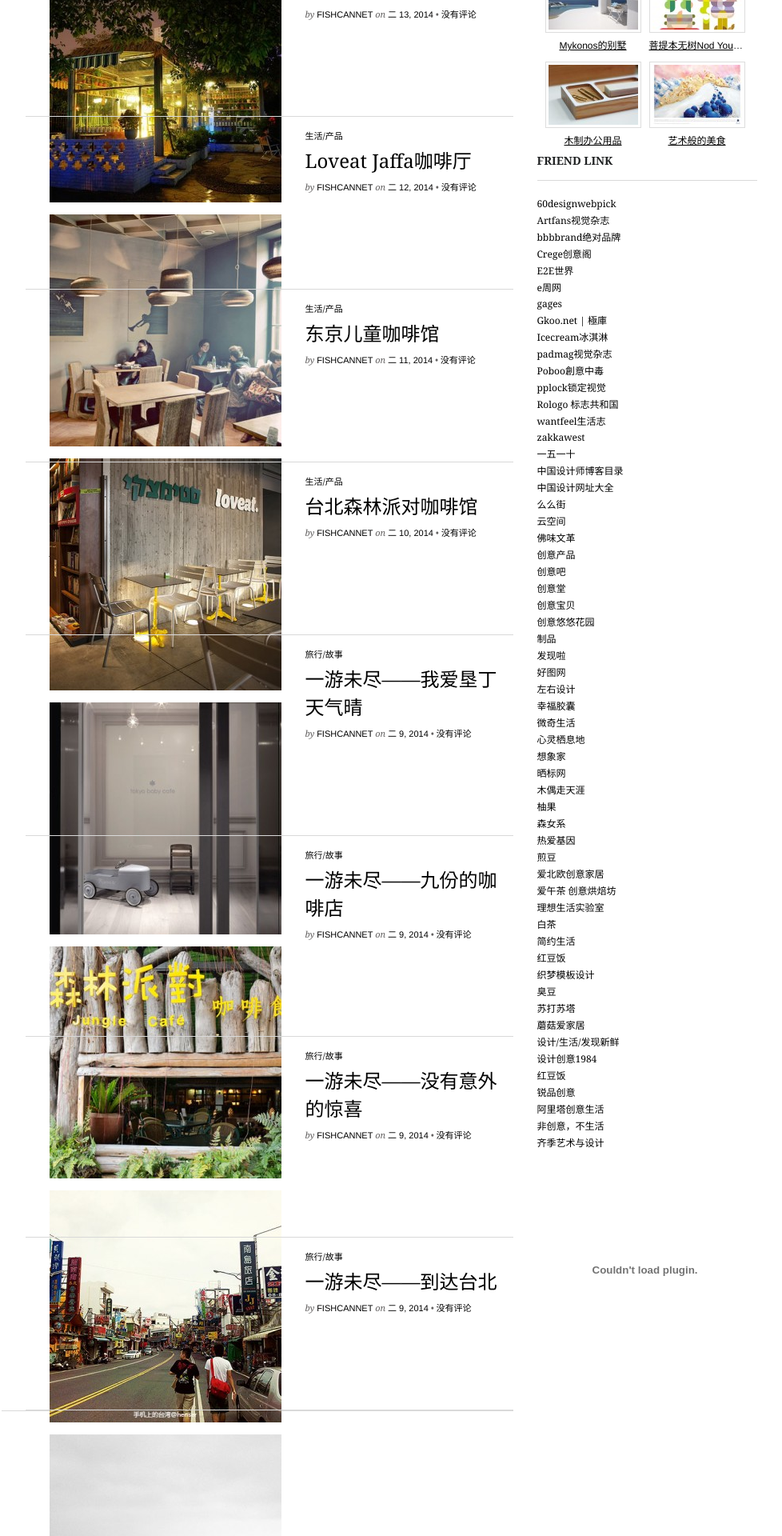
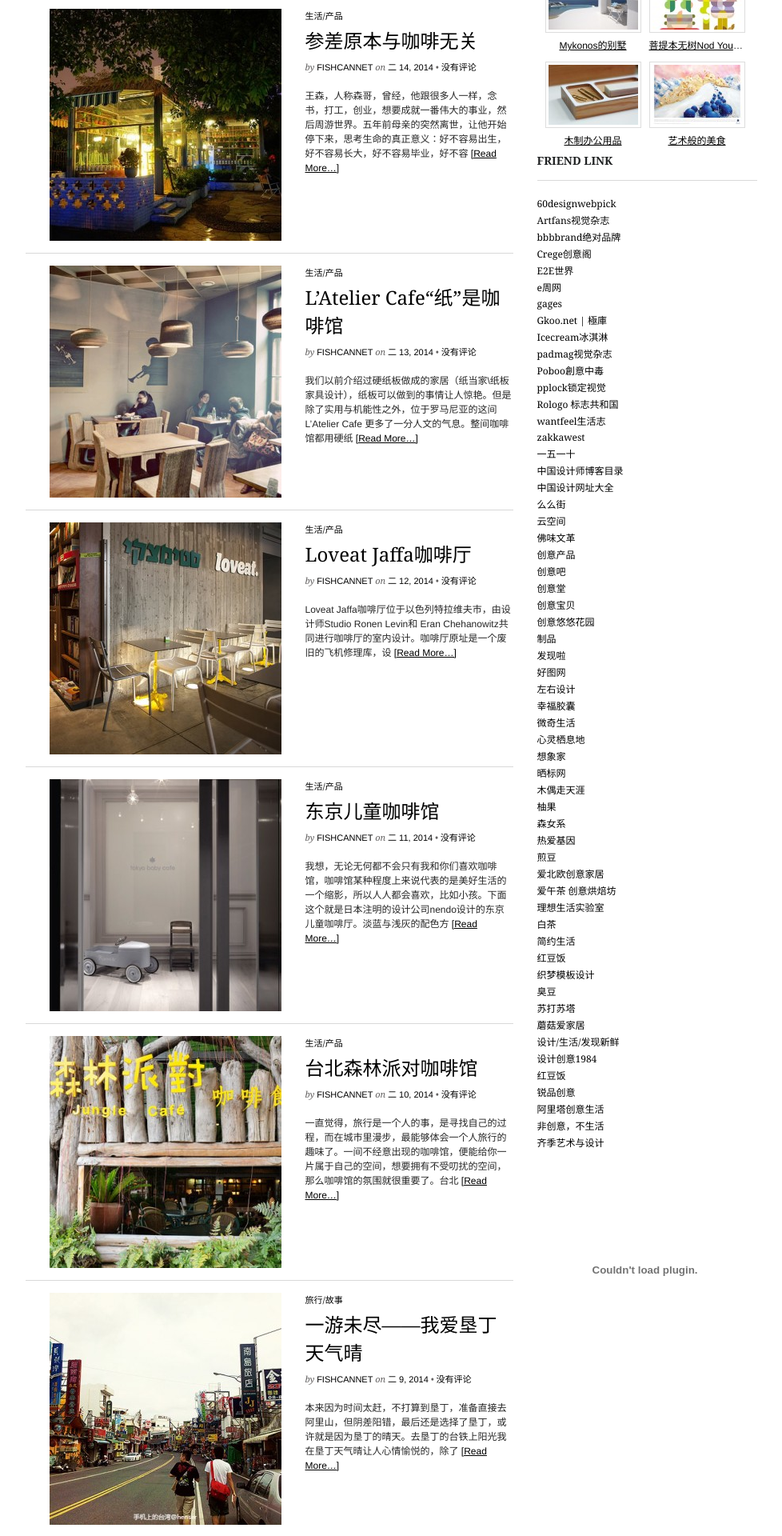
Before and after one commit to MadelineZYK/MyWeb, a PHP site: page /fish.html in a window 1280 px wide. Shown: the part 1480-3400 px from the top of the page at 80% size, without its empty margins (151-1129 px from the left). Run offline with PHP 8.4, Linux system fonts and the light colour scheme.

Commit message:
20140829
revise

```diff
--- a/美好视界/css/fish.css
+++ b/美好视界/css/fish.css
@@ -57,6 +57,9 @@ div,a{margin: 0;padding: 0;border: 0;outline: 0;vertical-align: baseline;backgro
 .postauthor{text-transform: uppercase;}
 .list .travel {padding: 15px 0 0 30px;border-bottom: 1px solid #d9d9d9;position: relative;}
 .travel .reserve{font-size: 15px;top:24px;left: 60px;color: #fff;position: absolute;visibility: hidden;}
+.postcontent1{color: #262626;font: 12px/1.5 Helvetica, Arial, sans-serif;}
+.postcontent1 p{margin-bottom: 15px;margin: 10px 0;}
+.postcontent1 a{text-decoration: underline;}
 
 
 .list .travel h2,.list .travel h2 a{color: #000;font-size: 24px;font-weight: normal;text-decoration: none;margin-bottom: 8px;}
--- a/美好视界/fish.html
+++ b/美好视界/fish.html
@@ -207,7 +207,7 @@
 						<em>• </em>
 						<a href="#">没有评论</a>
 					</div>
-					<div class="postcontent">
+					<div class="postcontent1">
 						<p>随着现在科技的发展，市场上出现了各种记笔记的电子产品，随身携带的手机平板之类的也为我们的记录带来了很大的便利。但是，再先进的技术也无法替代在纸质笔记本上那种手写的温暖，更别说纸品随着时间推移慢慢泛黄的
 							<span class="readmore">
 								<a href="#">[Read More…]</a>
@@ -236,7 +236,7 @@
 						<em>• </em>
 						<a href="#">没有评论</a>
 					</div>
-					<div class="postcontent">
+					<div class="postcontent1">
 						<p>摄影师Sean Dooley 用独特的视角展现了一些已经灭绝或者频临绝种的动物肖像，环境的问题导致很多物种在地球上消失，而我们又做了些什么？
 							<span class="readmore">
 								<a href="#">[Read More…]</a>
@@ -266,7 +266,7 @@
 						<em>• </em>
 						<a href="#">没有评论</a>
 					</div>
-					<div class="postcontent">
+					<div class="postcontent1">
 						<p>艺术家Victor Nunes用爆米花、杯子、剪刀等这些生活上信手拈来的东西，创作出惊人的作品，有时候创意就是这么简单，往往我们忽略掉的，才是你最大的灵感来源。
 							<span class="readmore">
 								<a href="#">[Read More…]</a>
@@ -295,7 +295,7 @@
 						<em>• </em>
 						<a href="#">没有评论</a>
 					</div>
-					<div class="postcontent">
+					<div class="postcontent1">
 						<p>王森，人称森哥，曾经，他跟很多人一样，念书，打工，创业，想要成就一番伟大的事业，然后周游世界。五年前母亲的突然离世，让他开始停下来，思考生命的真正意义：好不容易出生，好不容易长大，好不容易毕业，好不容
 							<span class="readmore">
 								<a href="#">[Read More…]</a>
@@ -324,7 +324,7 @@
 						<em>• </em>
 						<a href="#">没有评论</a>
 					</div>
-					<div class="postcontent">
+					<div class="postcontent1">
 						<p>我们以前介绍过硬纸板做成的家居（纸当家\纸板家具设计），纸板可以做到的事情让人惊艳。但是除了实用与机能性之外，位于罗马尼亚的这间 L’Atelier Cafe 更多了一分人文的气息。整间咖啡馆都用硬纸
 							<span class="readmore">
 								<a href="#">[Read More…]</a>
@@ -353,7 +353,7 @@
 						<em>• </em>
 						<a href="#">没有评论</a>
 					</div>
-					<div class="postcontent">
+					<div class="postcontent1">
 						<p>Loveat Jaffa咖啡厅位于以色列特拉维夫市，由设计师Studio Ronen Levin和 Eran Chehanowitz共同进行咖啡厅的室内设计。咖啡厅原址是一个废旧的飞机修理库，设
 							<span class="readmore">
 								<a href="#">[Read More…]</a>
@@ -382,7 +382,7 @@
 						<em>• </em>
 						<a href="#">没有评论</a>
 					</div>
-					<div class="postcontent">
+					<div class="postcontent1">
 						<p>我想，无论无何都不会只有我和你们喜欢咖啡馆，咖啡馆某种程度上来说代表的是美好生活的一个缩影，所以人人都会喜欢，比如小孩。下面这个就是日本注明的设计公司nendo设计的东京儿童咖啡厅。淡蓝与浅灰的配色方
 							<span class="readmore">
 								<a href="#">[Read More…]</a>
@@ -411,7 +411,7 @@
 						<em>• </em>
 						<a href="#">没有评论</a>
 					</div>
-					<div class="postcontent">
+					<div class="postcontent1">
 						<p>一直觉得，旅行是一个人的事，是寻找自己的过程，而在城市里漫步，最能够体会一个人旅行的趣味了。一间不经意出现的咖啡馆，便能给你一片属于自己的空间，想要拥有不受叨扰的空间，那么咖啡馆的氛围就很重要了。台北
 							<span class="readmore">
 								<a href="#">[Read More…]</a>
@@ -440,19 +440,8 @@
 						<em>• </em>
 						<a href="#">没有评论</a>
 					</div>
-					<div class="postcontent">
-						<p>本来因为时间太赶，不打算到垦丁，准备直接去阿里山，但阴差阳错，最后还是选择了垦丁，或许就是因为垦丁的晴天。
-
-去垦丁的台铁上
-
-
-阳光
-
-
-我在垦丁天气晴
-
-
-让人心情愉悦的，除了
+					<div class="postcontent1">
+						<p>本来因为时间太赶，不打算到垦丁，准备直接去阿里山，但阴差阳错，最后还是选择了垦丁，或许就是因为垦丁的晴天。去垦丁的台铁上阳光我在垦丁天气晴让人心情愉悦的，除了
 							<span class="readmore">
 								<a href="#">[Read More…]</a>
 							</span>
@@ -480,10 +469,8 @@
 						<em>• </em>
 						<a href="#">没有评论</a>
 					</div>
-					<div class="postcontent">
-						<p>在台湾的第三天，或许是因为陈绮贞九份的咖啡店，或许是因为我也不知道去哪，所以就坐上了去九份的火车。
-
-到九份的时候在下朦朦雨，不过还好我心里带着阳光。九份的老街不长，来来回回逛了好几转，虽然没有九份
+					<div class="postcontent1">
+						<p>在台湾的第三天，或许是因为陈绮贞九份的咖啡店，或许是因为我也不知道去哪，所以就坐上了去九份的火车。到九份的时候在下朦朦雨，不过还好我心里带着阳光。九份的老街不长，来来回回逛了好几转，虽然没有九份
 							<span class="readmore">
 								<a href="#">[Read More…]</a>
 							</span>
@@ -511,7 +498,7 @@
 						<em>• </em>
 						<a href="#">没有评论</a>
 					</div>
-					<div class="postcontent">
+					<div class="postcontent1">
 						<p>在台北的第二天，由于没做什么功课，也不知道去哪里比较合适，就去台湾大学那边找了鱼罐头的一个朋友——mydesy。聊了差不多一整个上午，最后发现大家有惊人类似的梦想，有一间咖啡厅，不用多豪华，真实就好，
 							<span class="readmore">
 								<a href="#">[Read More…]</a>
@@ -540,10 +527,8 @@
 						<em>• </em>
 						<a href="#">没有评论</a>
 					</div>
-					<div class="postcontent">
-						<p>短短7天的台湾行，那些友好的人们，那些诱人的美食，那些醉人的风景，那些暖暖的故事，那些美好的生活，令人、一游、未尽。
-
-虽然这次出去每天都背上了重重的无敌兔+小白，却没什么动力拿出来按小快门，留下的
+					<div class="postcontent1">
+						<p>短短7天的台湾行，那些友好的人们，那些诱人的美食，那些醉人的风景，那些暖暖的故事，那些美好的生活，令人、一游、未尽。虽然这次出去每天都背上了重重的无敌兔+小白，却没什么动力拿出来按小快门，留下的
 							<span class="readmore">
 								<a href="#">[Read More…]</a>
 							</span>
```
